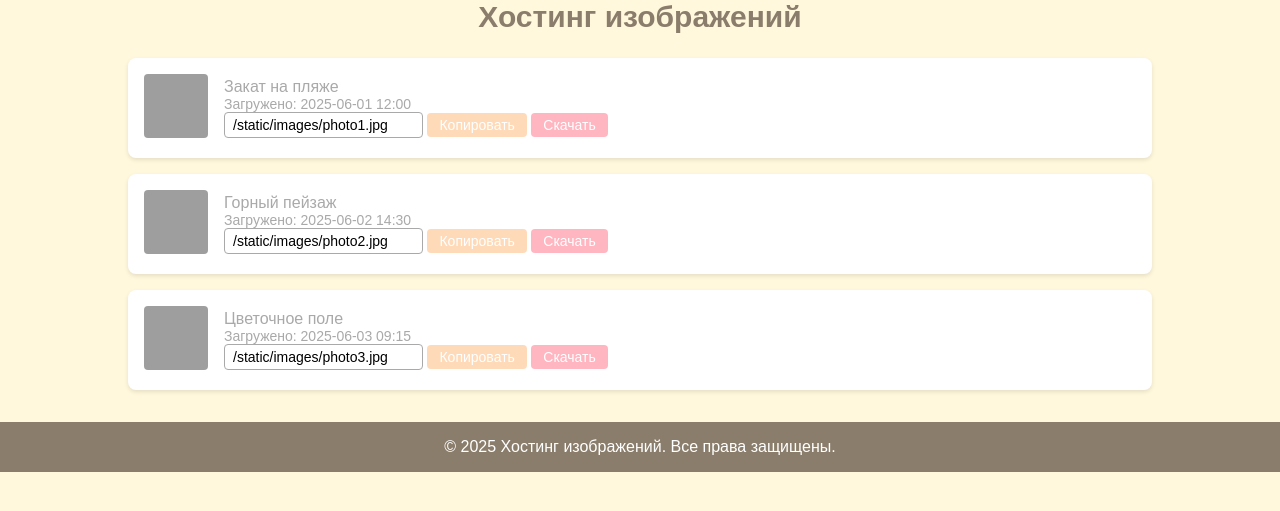
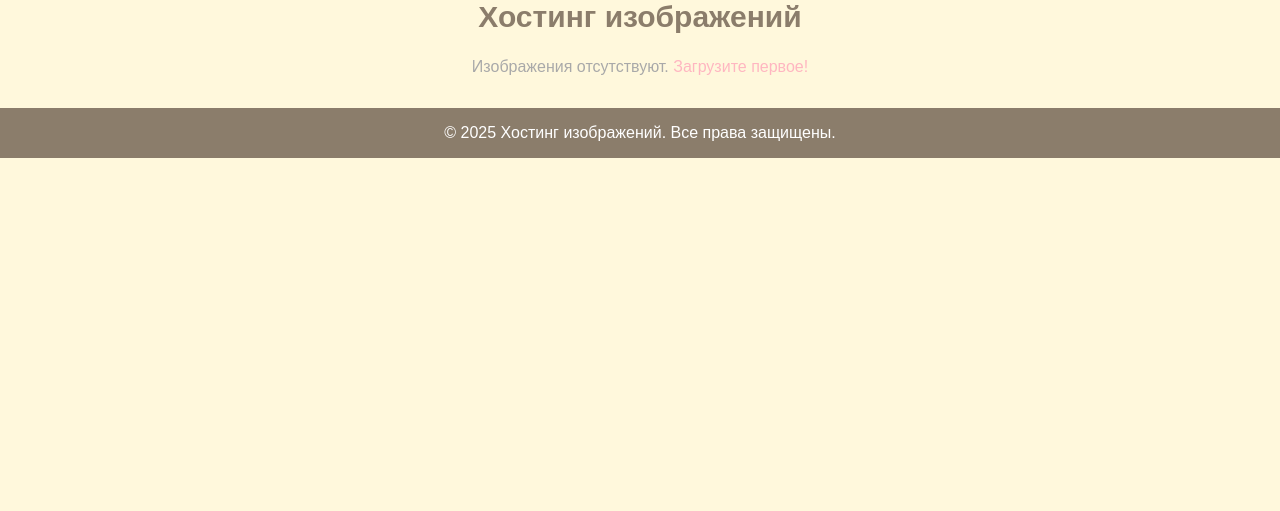
Before and after one commit to MrJonson75/Site-for-photos, a FastAPI app: page /images/ in a window 1280 px wide. Shown: the part 60-571 px from the top of the page. Run offline with FastAPI, Linux system fonts and the light colour scheme; grey boxes are pictures that could not be loaded.

Commit message:
edit bags

```diff
--- a/app.py
+++ b/app.py
@@ -1,5 +1,5 @@
 import uvicorn
-from fastapi import FastAPI, Request, File, UploadFile, HTTPException
+from fastapi import FastAPI, Request, File, UploadFile, HTTPException, Form
 from fastapi.responses import HTMLResponse
 from fastapi.templating import Jinja2Templates
 from fastapi.staticfiles import StaticFiles
@@ -21,27 +21,14 @@ os.makedirs("static/thumbnails", exist_ok=True)
 
 # Демонстрационный список фотографий (хранится в памяти для примера)
 demo_images = [
-    {
-        "id": 1,
-        "url": "/static/images/photo1.jpg",
-        "thumbnail_url": "/static/thumbnails/thumb1.jpg",
-        "description": "Закат на пляже",
-        "upload_date": datetime(2025, 6, 1, 12, 0).strftime("%Y-%m-%d %H:%M")
-    },
-    {
-        "id": 2,
-        "url": "/static/images/photo2.jpg",
-        "thumbnail_url": "/static/thumbnails/thumb2.jpg",
-        "description": "Горный пейзаж",
-        "upload_date": datetime(2025, 6, 2, 14, 30).strftime("%Y-%m-%d %H:%M")
-    },
-    {
-        "id": 3,
-        "url": "/static/images/photo3.jpg",
-        "thumbnail_url": "/static/thumbnails/thumb3.jpg",
-        "description": "Цветочное поле",
-        "upload_date": datetime(2025, 6, 3, 9, 15).strftime("%Y-%m-%d %H:%M")
-    }
+    # {
+    #     "id": 1,
+    #     "url": "/static/images/photo1.jpg",
+    #     "thumbnail_url": "/static/thumbnails/thumb1.jpg",
+    #     "description": "Закат на пляже",
+    #     "upload_date": datetime(2025, 6, 1, 12, 0).strftime("%Y-%m-%d %H:%M")
+    # }
+
 ]
 
 # Обработчик GET-запроса для главной страницы
@@ -66,7 +53,7 @@ async def images(request: Request):
 # Обработчик GET-запроса для страницы загрузки
 @app.get("/upload/", response_class=HTMLResponse)
 async def upload_page(request: Request):
-    """Рендерит страницу upload.html с формой для загрузки изображения."""
+    """Рендерит страФорму для загрузки изображения."""
     context = {
         "request": request,
     }
@@ -74,7 +61,7 @@ async def upload_page(request: Request):
 
 # Обработчик POST-запроса для загрузки изображения
 @app.post("/upload/", response_class=HTMLResponse)
-async def upload_image(request: Request, image: UploadFile = File(...), description: str = None):
+async def upload_image(request: Request, image: UploadFile = File(...), description: str = Form(None)):
     """
     Обрабатывает загрузку изображения:
     - Проверяет, что файл является изображением.
@@ -102,12 +89,12 @@ async def upload_image(request: Request, image: UploadFile = File(...), descript
         img.thumbnail((64, 64))
         img.save(thumbnail_path, quality=85)
 
-    # Формирование данных для нового изображения
+    # Формирование данных для нового изображения, включая описание из формы
     new_image = {
         "id": len(demo_images) + 1,
         "url": f"/static/images/{file_name}",
         "thumbnail_url": f"/static/thumbnails/{thumbnail_name}",
-        "description": description or "Без описания",
+        "description": description.strip() if description else "Без описания",
         "upload_date": datetime.now().strftime("%Y-%m-%d %H:%M")
     }
     # Добавление нового изображения в список
--- a/templates/base.html
+++ b/templates/base.html
@@ -1,15 +1,21 @@
 <!DOCTYPE html>
 <html lang="ru">
 <head>
+    <!-- Мета-теги и подключение стилей -->
     <meta charset="UTF-8">
-    <link rel="stylesheet" href="../static/style.css">
+    <meta name="viewport" content="width=device-width, initial-scale=1.0">
+    <!-- Заголовок страницы, задаваемый дочерними шаблонами -->
     <title>{% block title %}{% endblock %}</title>
-
+    <!-- Подключение пользовательского файла стилей -->
+    <link rel="stylesheet" href="/static/style.css">
 </head>
 <body>
+    <!-- Шапка сайта -->
     <header>
         <nav class="container">
+            <!-- Заголовок сайта -->
             <h1>Хостинг изображений</h1>
+            <!-- Навигационное меню -->
             <ul>
                 <li><a href="/">Главная</a></li>
                 <li><a href="/upload">Загрузка</a></li>
@@ -17,10 +23,12 @@
             </ul>
         </nav>
     </header>
+    <!-- Основной контент, заменяемый дочерними шаблонами -->
     <main class="container">
         {% block content %}
         {% endblock %}
     </main>
+    <!-- Футер сайта -->
     <footer>
         <p>© 2025 Хостинг изображений. Все права защищены.</p>
     </footer>
--- a/templates/images.html
+++ b/templates/images.html
@@ -3,18 +3,28 @@
 {% block title %}Хостинг изображений{% endblock %}
 
 {% block content %}
+<!-- Контейнер для страницы галереи -->
 <div class="gallery-container">
+    <!-- Заголовок страницы -->
     <h2>Хостинг изображений</h2>
+
+    <!-- Проверка наличия изображений в списке -->
     {% if images %}
     <div>
+        <!-- Цикл по списку изображений -->
         {% for image in images %}
         <div class="image-card">
-            <a href="{{ image.url }}" target="_blank">
+            <!-- Миниатюра изображения, кликабельная для открытия модального окна -->
+            <a href="#" onclick="openModal('{{ image.url }}', '{{ image.description or 'Изображение' }}')">
                 <img src="{{ image.thumbnail_url or image.url }}" alt="{{ image.description or 'Изображение' }}">
             </a>
+            <!-- Информация об изображении -->
             <div>
-                <p>{{ image.description or 'Без описания' }}</p>
+                <!-- Описание изображения с fallback на 'Без описания' -->
+                <p>{{ image.description | default('Без описания', true) }}</p>
+                <!-- Дата загрузки -->
                 <p class="text-sm">Загружено: {{ image.upload_date }}</p>
+                <!-- Блок с действиями: копирование ссылки и скачивание -->
                 <div>
                     <input type="text" value="{{ image.url }}" id="link-{{ image.id }}" readonly>
                     <button onclick="copyLink('link-{{ image.id }}')" class="btn-copy">Копировать</button>
@@ -25,17 +35,51 @@
         {% endfor %}
     </div>
     {% else %}
+    <!-- Сообщение, если изображения отсутствуют -->
     <p class="empty-message">Изображения отсутствуют. <a href="/upload">Загрузите первое!</a></p>
     {% endif %}
 </div>
 
+<!-- Модальное окно для просмотра изображения -->
+<div id="imageModal" class="modal">
+    <div class="modal-content">
+        <!-- Кнопка закрытия модального окна -->
+        <span class="modal-close" onclick="closeModal()">&times;</span>
+        <!-- Изображение в модальном окне -->
+        <img id="modalImage" src="" alt="" class="modal-image">
+        <!-- Описание изображения в модальном окне -->
+        <p id="modalDescription" class="modal-description"></p>
+    </div>
+</div>
+
+<!-- JavaScript для управления модальным окном и копированием ссылок -->
 <script>
 function copyLink(inputId) {
+    // Выбор поля ввода по ID
     const input = document.getElementById(inputId);
     input.select();
+    // Копирование ссылки в буфер обмена
     navigator.clipboard.writeText(input.value)
         .then(() => alert('Ссылка скопирована!'))
         .catch(() => alert('Ошибка при копировании ссылки.'));
 }
+
+function openModal(imageUrl, description) {
+    // Получение элементов модального окна
+    const modal = document.getElementById('imageModal');
+    const modalImage = document.getElementById('modalImage');
+    const modalDescription = document.getElementById('modalDescription');
+    // Установка изображения и описания
+    modalImage.src = imageUrl;
+    modalImage.alt = description;
+    modalDescription.textContent = description;
+    // Показ модального окна
+    modal.style.display = 'block';
+}
+
+function closeModal() {
+    // Скрытие модального окна
+    document.getElementById('imageModal').style.display = 'none';
+}
 </script>
 {% endblock %}
--- a/templates/index.html
+++ b/templates/index.html
@@ -3,10 +3,14 @@
 {% block title %}Главная страница{% endblock %}
 
 {% block content %}
+<!-- Контейнер для содержимого главной страницы -->
 <div class="index-section">
+    <!-- Заголовок главной страницы -->
     <h2>Добро пожаловать на Хостинг для изображений!</h2>
+    <!-- Описание функционала сайта -->
     <p>Здесь вы можете загружать, скачивать и просматривать изображения, а также удалять их из галереи и размещать
         ссылки на них на страницах вашего сайта.</p>
+    <!-- Блок с кнопками навигации -->
     <div>
         <a href="/upload" class="btn btn-blue">Загрузить изображение</a>
         <a href="/images" class="btn btn-gray">Посмотреть галерею</a>
```
Also changed, not shown: static/style.css (+51 -0 lines).
